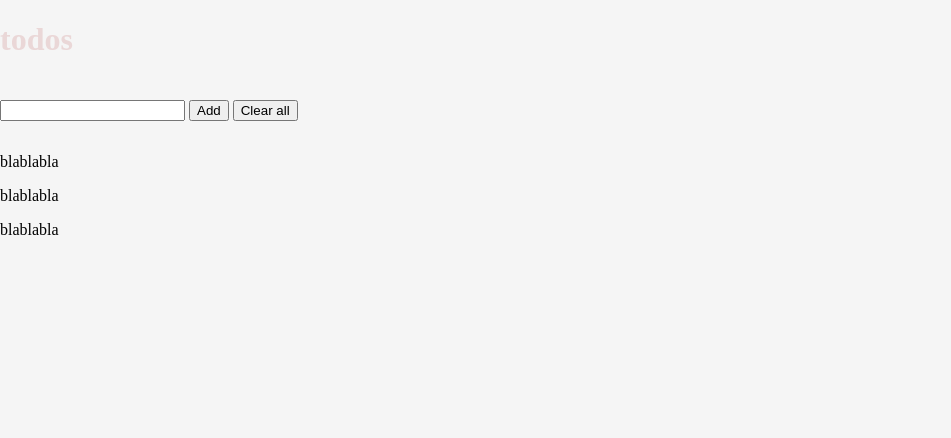
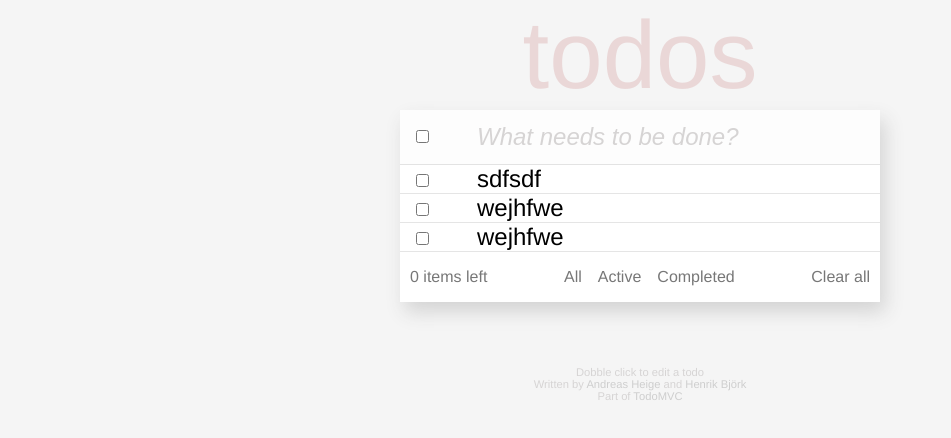
Before and after one commit to henkbjork/todoMVC, a plain HTML site: page index.html in a window 1280 px wide. Shown: the whole page, without its empty margins (0-951 px from the left). Drawn offline with Linux system fonts and the light colour scheme.

Commit message:
First commit

```diff
--- a/index.html
+++ b/index.html
@@ -8,27 +8,36 @@
     <script src="main.js" defer></script>
     <title>TodoMVC</title>
 </head>
-
     <body>
-    <header id="todo-app" class="top">
-        <h1 class="header">todos</h1>
+        <div class="flex-container">
+            <header class="top" id="header">
+                <h1>todos</h1>
             </header>
-
-    <section class="input">
-        <input type="text" id="todo-list" placeholder="">
-        <button oncklick="newTodo()" class="addBtn">Add</button>
-        <button oncklick="newTodo()" class="addBtn">Clear all</button>
-        <ul id="toDo">
+            <section class="todo-app">
+                <div id="toggle-todo">
+                    <input type="checkbox" name="toggle-all" id="toggle-all">
+                    <input type="text" id="input-text" placeholder="What needs to be done?">
+                </div>
+                <ul id="todo-items">
+                    <li><input type="checkbox" name="todo" class="todo"><label for="">sdfsdf</label></li>
+                    <li><input type="checkbox" name="todo" class="todo">wejhfwe</li>
+                    <li><input type="checkbox" name="todo" class="todo">wejhfwe</li>
                 </ul>
+                <div class="list-container">
+                    <span id="count">0 items left</span>
+                    <ul id="todo-list">
+                        <li><a href="#">All</a></li>
+                        <li><a href="#">Active</a></li>
+                        <li><a href="#">Completed</a></li>
+                    </ul>
+                    <button id="clear-btn">Clear all</button>
+                </div>
             </section>
-
-
-    <footer class="info">
-        <p>blablabla</p>
-        <p>blablabla</p>
-        <p>blablabla</p>
+            <footer>
+                <p>Dobble click to edit a todo</p>
+                <p>Written by <a href="https://github.com/andreasheige">Andreas Heige</a> and <a href="https://github.com/henkbjork">Henrik Björk</a></p>
+                <p>Part of<a href="http://todomvc.com/"> TodoMVC</a></p>
             </footer>
-
+        </div>
     </body>
-
 </html>
--- a/main.css
+++ b/main.css
@@ -1,36 +1,131 @@
-html,
-body {
+* {
     margin: 0;
     padding: 0;
     box-sizing: border-box;
-    font-family: 14px 'Helvetica Neue', Helvetica, Arial, sans-serif;
 }
 
 body {
-    font-family: 14px 'Helvetica Neue', Helvetica, Arial, sans-serif;
+    background: #f5f5f5;
+    font-family: 'Helvetica Neue', Helvetica, Arial, sans-serif;
+}
+
+.flex-container {
     display: flex;
     flex-direction: column;
-    background: #f5f5f5;
+    background-color: f5f5f5;
 }
 
-h1,
-.header {
-    margin-left: auto;
-    margin-right: auto;
+header h1 {
+    text-align: center;
+    font-size: 6rem;
+    font-weight: 300;
     color: rgba(175, 47, 47, 0.15);
 }
-
-.top {
-    min-height: 100px;
-    background: #f5f5f5;
+.todo-app {
+    width: 30rem;
+    margin: auto;
+    box-shadow: 5px 10px 18px #d4d4d4;
+    outline: none;
 }
 
-.input {
-    align-content: center;
+#toggle-todo {
+    display: flex;
+    align-items: center;
+    background: rgb(253, 253, 253);
+    padding-left: 1rem;
+    border-bottom: 1px solid rgba(0, 0, 0, 0.1);
 }
 
-.bottom {
-    min-height: auto;
+#input-text {
+    padding: 0.8rem 1rem 0.8rem 3rem;
+    width: 100%;
+    font-size: 1.5rem;
+    font-style: italic;
+    font-weight: 300;
+    background: rgb(253, 253, 253);
+    border: none;
+    outline: none;
+}
+
+::placeholder {
+    color: rgb(214, 212, 212)
+}
+
+#todo-items {
+    list-style: none;
+    background: #fff;
+}
+
+#todo-items li {
+    font-size: 1.5rem;
+    border-bottom: 1px solid rgba(0, 0, 0, 0.1);
+}
+
+ul li input {
+    margin-right: 3rem;
+    margin-left: 1rem;
+}
+
+.list-container {
+    display: flex;
+    flex-direction: row;
+    justify-content: space-between;
+    align-items: center;
+    background-color: #fff;
+}
+
+.list-container span {
+    color: #777;
+    padding-left: 10px;
+}
+
+.list-container a {
+    color: #777;
+    text-decoration: none;
+}
+
+.list-container a:hover {
+    border: 1px solid rgba(175, 47, 47, 0.15);
+    border-radius: 0.3rem;
+    padding: 4px;
+    margin: -5px;
+}
+
+.list-container #clear-btn {
+    font-family: 'Helvetica Neue', Helvetica, Arial, sans-serif;
+    font-size: 1rem;
+    border: none;
+    background-color: #fff;
+    color: #777;
+    padding-right: 10px;
+    cursor: pointer;
+}
+
+.list-container #clear-btn:hover {
+    text-decoration: underline;
+}
+
+#todo-list {
+    list-style: none;
+    display: flex;
+}
+
+#todo-list li {
+    margin: 1rem 0.5rem;
+}
+
+footer {
     text-align: center;
-    background: #f5f5f5;
+    margin-top: 4rem;
+    color: rgb(214, 212, 212);
+    font-size: 0.7rem;
 }
+
+footer a {
+    text-decoration: none;
+    color: rgb(206, 206, 206)
+}
+
+footer a:hover {
+    text-decoration: underline;
+}
```
Also changed, not shown: img/checkbox-checked.svg (added), img/checkbox-unchecked.svg (added), img/circle-down.svg (added), img/cross.svg (added). Lines whose indentation alone changed are shown as unchanged.
